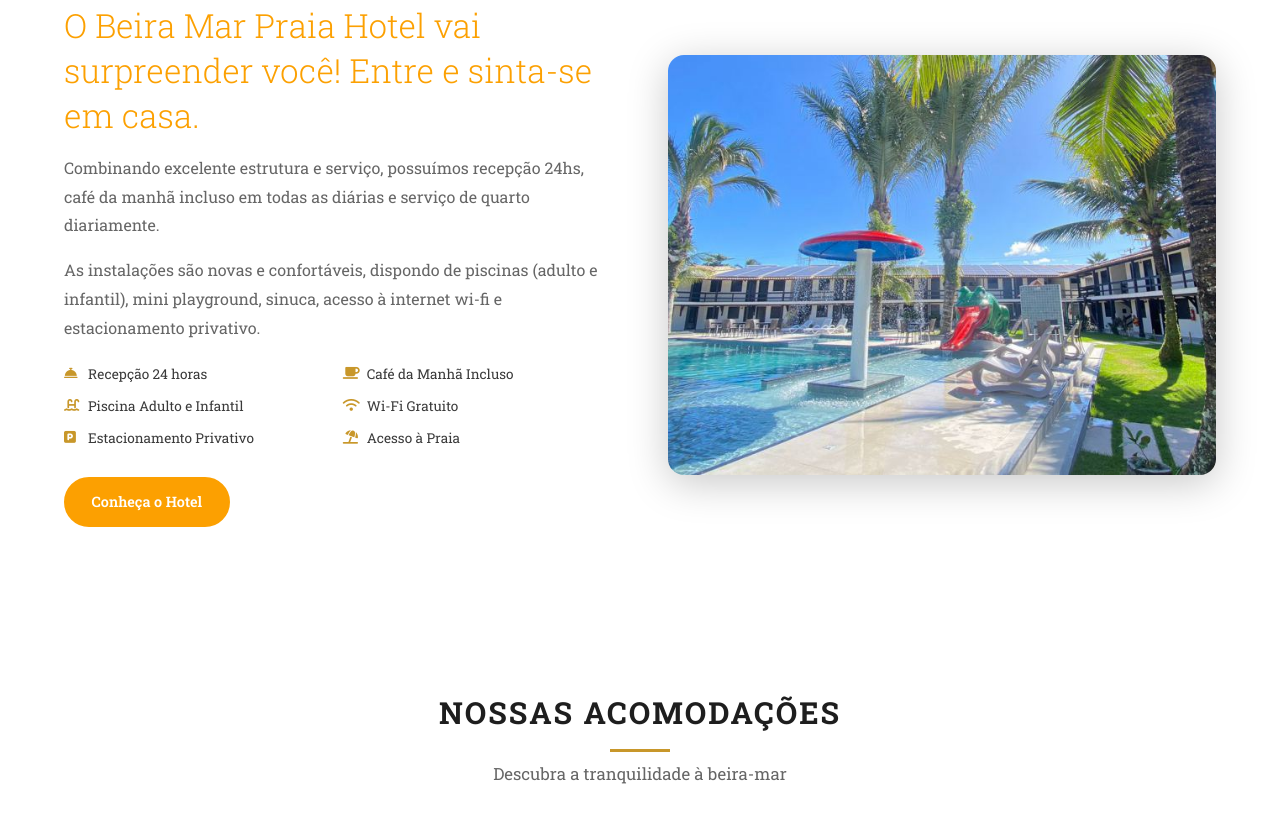
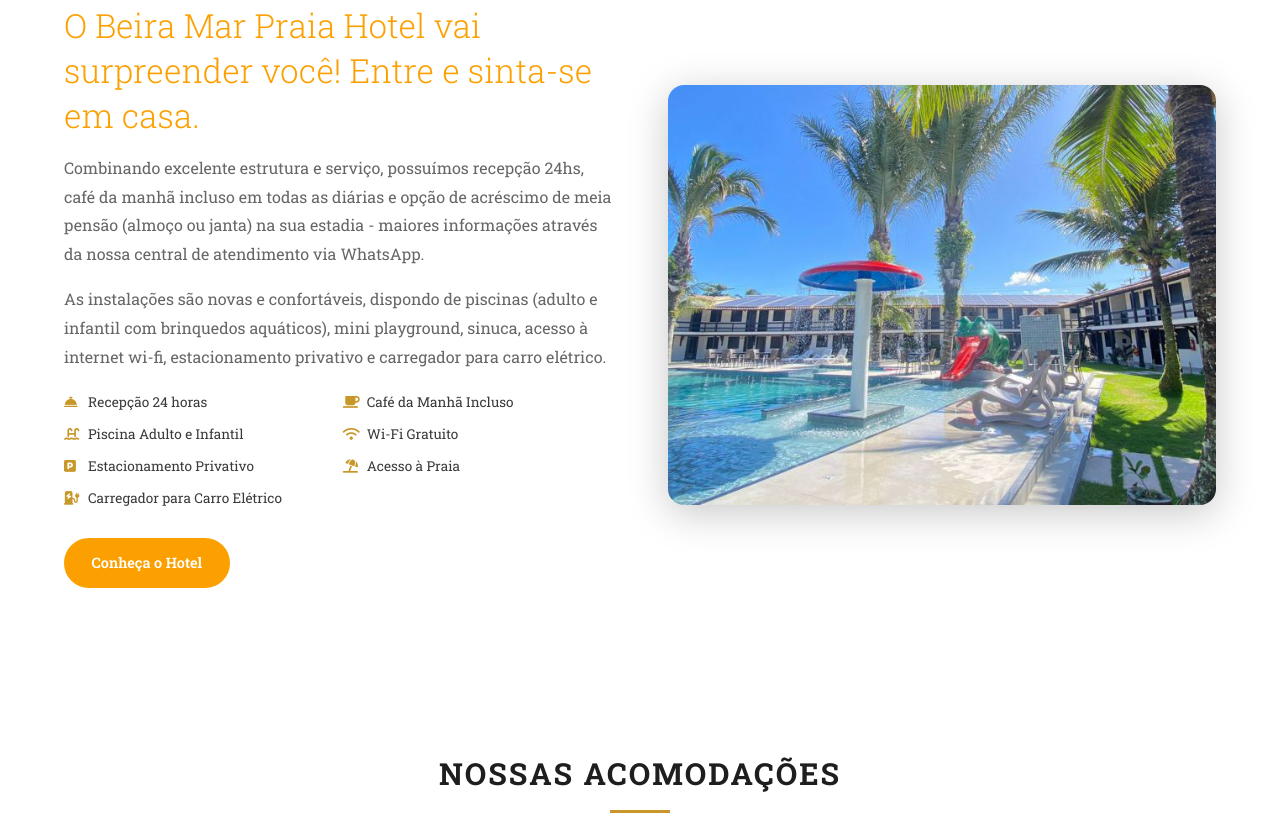
Before and after one commit to thiagocostaps/beiramar, a plain HTML site: page index.html in a window 1280 px wide. Shown: the part 877-1695 px from the top of the page. Drawn offline with Linux system fonts and the light colour scheme.

Commit message:
Adiciona icone de carregador eletrico, corrige horarios de check-in/out em todas as paginas e idiomas, atualiza fotos e links

```diff
--- a/index.html
+++ b/index.html
@@ -190,12 +190,13 @@
         <div class="sobre-text reveal">
           <h2 data-i18n="sobre_title">O Beira Mar Praia Hotel vai surpreender você! Entre e sinta-se em casa.</h2>
           <p data-i18n="sobre_p1">
-            Combinando excelente estrutura e serviço, possuímos recepção 24hs, café da manhã incluso
-            em todas as diárias e serviço de quarto diariamente.
+            Combinando excelente estrutura e serviço, possuímos recepção 24hs,
+            café da manhã incluso em todas as diárias e opção de acréscimo de meia pensão (almoço ou janta) na sua estadia -
+            maiores informações através da nossa central de atendimento via WhatsApp.
           </p>
           <p data-i18n="sobre_p2">
-            As instalações são novas e confortáveis, dispondo de piscinas (adulto e infantil),
-            mini playground, sinuca, acesso à internet wi-fi e estacionamento privativo.
+            As instalações são novas e confortáveis, dispondo de piscinas (adulto e infantil com brinquedos aquáticos),
+            mini playground, sinuca, acesso à internet wi-fi, estacionamento privativo e carregador para carro elétrico.
           </p>
 
           <div class="features-grid">
@@ -205,6 +206,7 @@
             <div class="feature-item"><i class="fas fa-wifi"></i> <span data-i18n="feature_wifi">Wi-Fi Gratuito</span></div>
             <div class="feature-item"><i class="fas fa-parking"></i> <span data-i18n="feature_estacionamento">Estacionamento Privativo</span></div>
             <div class="feature-item"><i class="fas fa-umbrella-beach"></i> <span data-i18n="feature_praia">Acesso à Praia</span></div>
+            <div class="feature-item"><i class="fas fa-charging-station"></i> <span data-i18n="feature_ev">Carregador para Carro Elétrico</span></div>
           </div>
 
           <a href="hotel.html" class="btn btn-primary" style="margin-top:1.75rem" data-i18n="sobre_cta">
@@ -313,7 +315,7 @@
             Localizado na deslumbrante Praia de Taperapuan, em Porto Seguro, Bahia. Onde o oceano é o nosso quintal!
           </p>
           <p class="footer-hours">
-            <i class="fas fa-clock"></i> <span data-i18n-html="footer_hours_html">Check-in: 14h &nbsp;|&nbsp; Check-out: 12h</span>
+            <i class="fas fa-clock"></i> <span data-i18n-html="footer_hours_html">Check-in: 13h &nbsp;|&nbsp; Check-out: 11h</span>
           </p>
           <div class="social-row">
             <a href="https://www.instagram.com/beiramarpraiahotel/" class="social-link" aria-label="Instagram" target="_blank" rel="noopener"><i class="fab fa-instagram"></i></a>
--- a/js/script.js
+++ b/js/script.js
@@ -43,7 +43,7 @@ const I18N = {
     footer_seguro: '100% secure payment',
     footer_protegidos: 'Protected data',
     footer_desc: 'Located on the stunning Taperapuan Beach, in Porto Seguro, Bahia. Where the ocean is our backyard!',
-    footer_hours_html: 'Check-in: 2 PM &nbsp;|&nbsp; Check-out: 12 PM',
+    footer_hours_html: 'Check-in: 1 PM &nbsp;|&nbsp; Check-out: 11 AM',
     footer_credit: 'Developed by',
     footer_rights: '© 2026 Beira Mar Praia Hotel. All rights reserved.',
     wa_tip: 'Get your quote',
@@ -59,6 +59,7 @@ const I18N = {
     feature_wifi: 'Free Wi-Fi',
     feature_estacionamento: 'Private Parking',
     feature_praia: 'Beach Access',
+    feature_ev: 'Electric Car Charger',
     sobre_cta: 'Discover the Hotel',
     acomodacoes_title: 'Our Accommodations',
     acomodacoes_subtitle: 'Discover beachfront tranquility',
@@ -119,7 +120,7 @@ const I18N = {
     footer_seguro: 'Pago 100% seguro',
     footer_protegidos: 'Datos protegidos',
     footer_desc: 'Ubicado en la deslumbrante Playa de Taperapuan, en Porto Seguro, Bahía. ¡Donde el océano es nuestro patio trasero!',
-    footer_hours_html: 'Entrada: 14h &nbsp;|&nbsp; Salida: 12h',
+    footer_hours_html: 'Entrada: 13h &nbsp;|&nbsp; Salida: 11h',
     footer_credit: 'Desarrollado por',
     footer_rights: '© 2026 Beira Mar Praia Hotel. Todos los derechos reservados.',
     wa_tip: 'Solicite su cotización',
@@ -135,6 +136,7 @@ const I18N = {
     feature_wifi: 'Wi-Fi Gratis',
     feature_estacionamento: 'Estacionamiento Privado',
     feature_praia: 'Acceso a la Playa',
+    feature_ev: 'Cargador para Auto Eléctrico',
     sobre_cta: 'Conoce el Hotel',
     acomodacoes_title: 'Nuestros Alojamientos',
     acomodacoes_subtitle: 'Descubre la tranquilidad junto al mar',
```
Also changed, not shown: acomodacoes.html (+1 -1 lines), contato.html (+1 -1 lines), fotos.html (+1 -1 lines), hotel.html (+1 -1 lines), localizacao.html (+1 -1 lines), facebook.txt, images/home/2.jpg, images/home/3.jpg, images/home/4.jpg.
